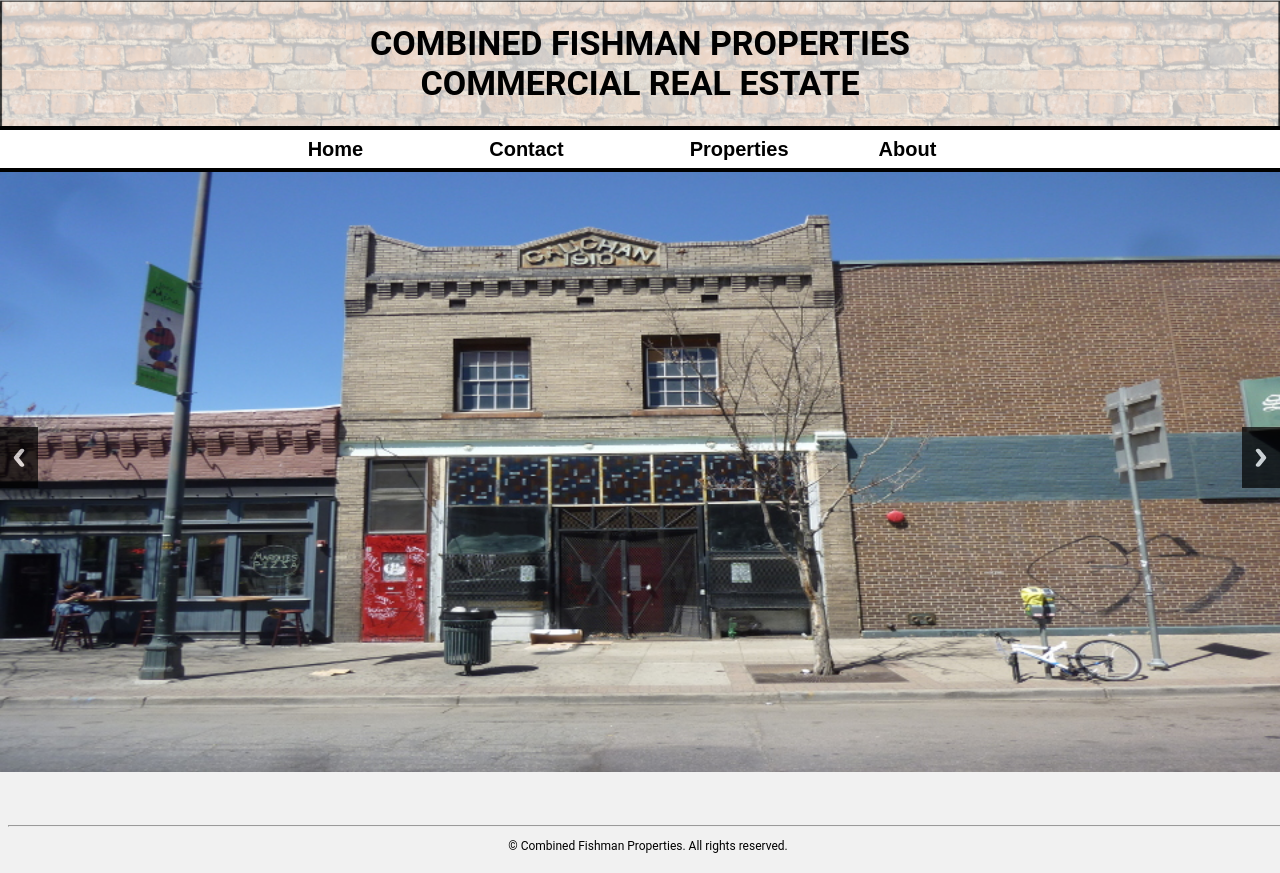
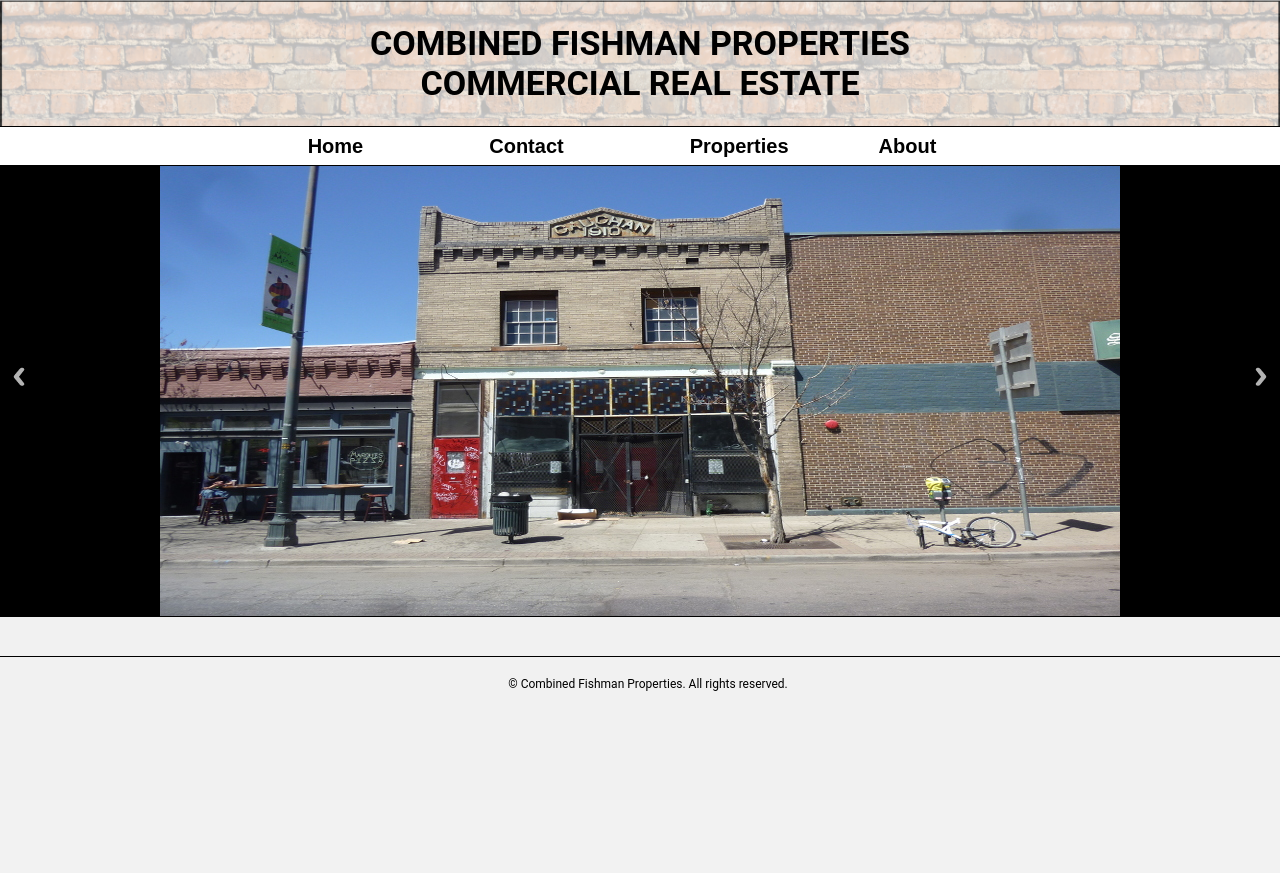
Before and after one commit to benjafishman/CombinedFishmanProperties, a Django app: template properties/templates/properties/home.html in a window 1280 px wide. After the commit the page ends 691 px from the top, so only its background shows below. Run offline with Django 3.2, Linux system fonts and the light colour scheme; the template is opened without the code that fills it, so the values that code supplies are empty; some libraries are stand-ins or nearby versions.

Commit message:
- slimming home page borders and thinning slide show view

```diff
--- a/properties/static/cfp.css
+++ b/properties/static/cfp.css
@@ -114,8 +114,8 @@ html, body {
 }
 .navbar {
     text-align: center;
-    border-top: 4px solid #000;
-    border-bottom: 4px solid #000;
+    border-top: 1px solid #000;
+    border-bottom: 1px solid #000;
 }
 
 .navbar a {
@@ -202,4 +202,5 @@ nav #mobile-nav-bar > select {
     align-content: center;
     font-size: 12px;
     color: #ee;
+    border-top: 1px solid #000000;
 }
--- a/properties/static/detail.css
+++ b/properties/static/detail.css
@@ -45,6 +45,10 @@
 }
 
 #top-left-tile {
+    margin-left: 74px;
+    margin-right: 69px;
+    width:312px;
+    border-radius: 150px;
 }
 
 
--- a/properties/static/home_style.css
+++ b/properties/static/home_style.css
@@ -1,13 +1,17 @@
 .slide-show-wrapper {
+    background-color: #000000;
+
     margin-bottom: 15px;
     position: relative;
     float: left;
     width: 100%;
+    border-bottom: 1px solid #000;
 }
 
 
 #slider1 {
-    width: 100% !important;
+    max-width: 960px;
+    height: 100%;
 
 }
 
--- a/properties/templates/properties/about.html
+++ b/properties/templates/properties/about.html
@@ -12,6 +12,7 @@
             <title>CFP | {{ title }}</title>
         {% endif %}
         <h2>About us</h2>
+
         <div id="about-us-text" class="tile center-text">
             <p>Combined Fishman Properties is a family run real estate business. The majority of our
                 holdings are commercial properties in the ballpark neighborhood of downtown Denver. We have been
--- a/properties/templates/properties/base.html
+++ b/properties/templates/properties/base.html
@@ -61,7 +61,6 @@
 
 <!-- FOOTER -->
 <div class="footer">
-    <hr>
     <p>&#169; Combined Fishman Properties. All rights reserved.</p>
 </div>
 
--- a/properties/templates/properties/contact.html
+++ b/properties/templates/properties/contact.html
@@ -17,7 +17,7 @@
         <h2>Contact us</h2>
 
 
-        <div id="contact-us-box" class="tile">
+        <div id="contact-us-box" class="tile top-left-tile">
             <div id="contact-txt" class="center-text">
                 <p> Combined Fishman Properties
                     <br>2231 Larimer St. Denver CO 80205</p>
@@ -48,5 +48,6 @@
             marker.setMap(map);
         }
         google.maps.event.addDomListener(window, 'load', initialize);
+
     </script>
 {% endblock script %}
--- a/properties/templates/properties/home.html
+++ b/properties/templates/properties/home.html
@@ -41,7 +41,7 @@
        $(function () {
           // Slideshow 1
           $("#slider1").responsiveSlides({
-            auto: false,
+            auto: true,
             pagination: true,
             nav: true,
             fade: 500
```
Also changed, not shown: properties/static/about.css (+8 -0 lines), properties/static/contact.css (+8 -1 lines). Lines whose indentation alone changed are shown as unchanged.
